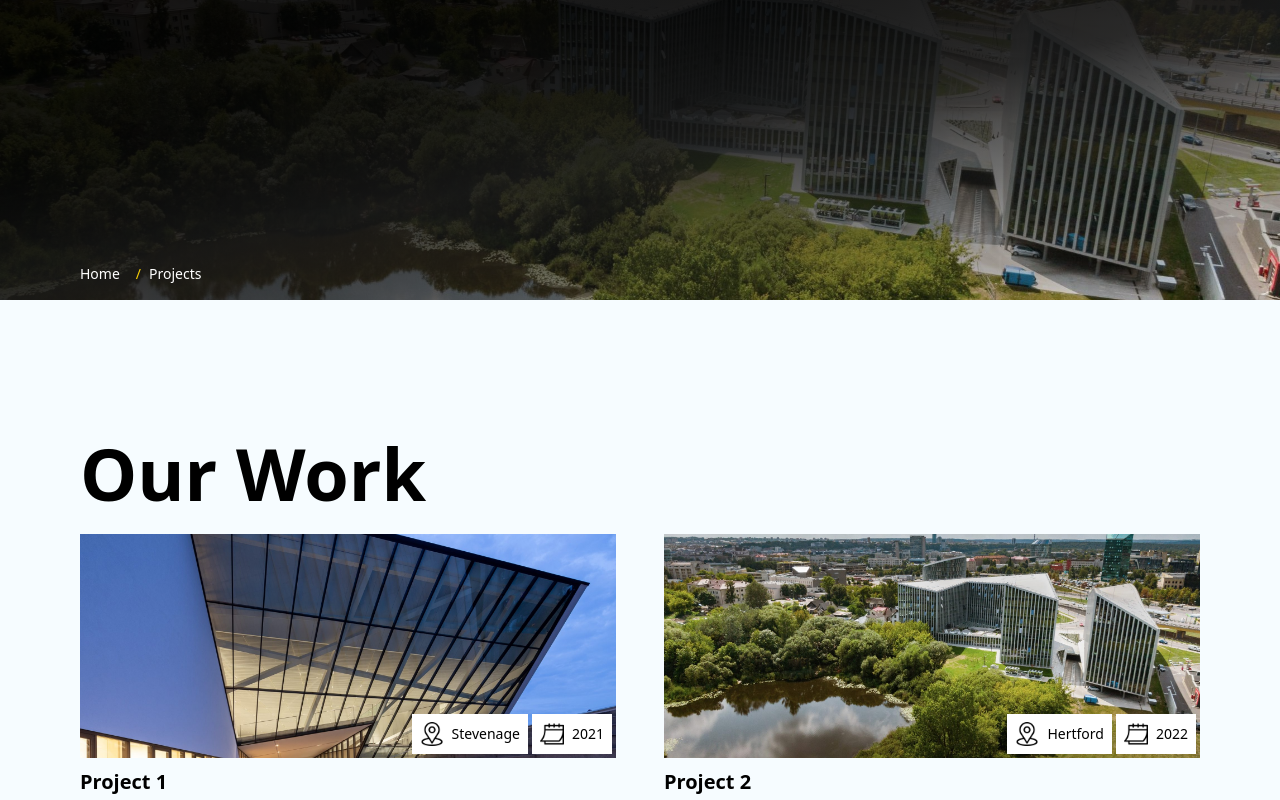
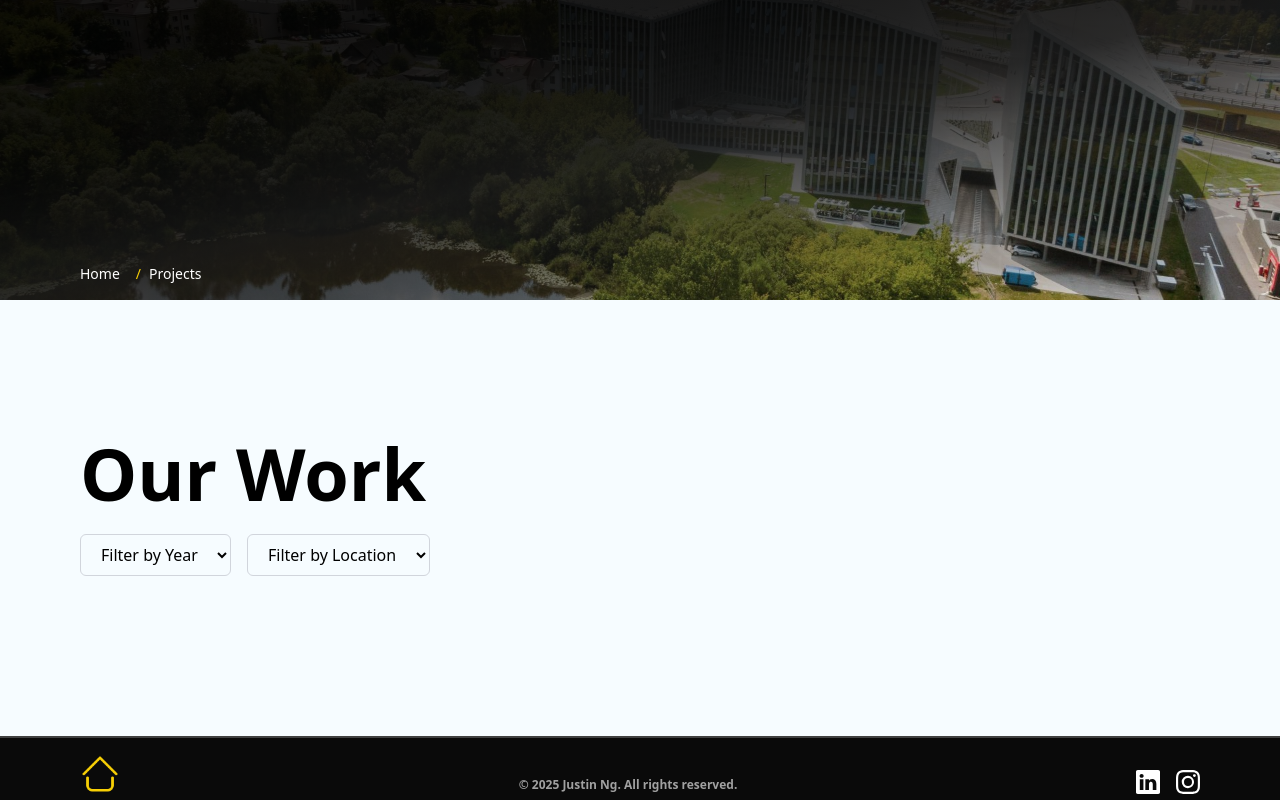
Before and after one commit to Justinng26/contractor-app, a Next.js app: page /projects in a window 1280 px wide. Shown: the top 800 px of the page. Built offline with nearby package versions, Linux system fonts and the light colour scheme.

Commit message:
added filtering to projects page

```diff
--- /dev/null
+++ b/app/projects/components/Filtering.tsx
@@ -0,0 +1,57 @@
+"use client";
+import React from "react";
+import { SearchParams } from "@/types/route";
+import { usePathname, useRouter, useSearchParams } from "next/navigation";
+
+interface FilteringProps {
+  years: number[];
+  locations: string[];
+}
+
+const Filtering = ({ years, locations }: FilteringProps) => {
+  const router = useRouter();
+  const pathname = usePathname();
+  const searchParams = useSearchParams();
+
+  const handleChange = (e: React.ChangeEvent<HTMLSelectElement>) => {
+    const { name, value } = e.target;
+
+    const params = new URLSearchParams(searchParams.toString());
+    params.set(name, value);
+
+    router.push(pathname + "?" + params.toString());
+  };
+  return (
+    <div className="flex gap-4 mb-8">
+      <select
+        name="year"
+        className="border border-gray-300 rounded-md px-4 py-2"
+        onChange={handleChange}
+        defaultValue={searchParams.get(SearchParams.YEAR) as string}
+      >
+        <option value="">Filter by Year</option>
+        {years.map((year) => (
+          <option key={year} value={year}>
+            {year}
+          </option>
+        ))}
+      </select>
+
+      <select
+        name="location"
+        className="border border-gray-300 rounded-md px-4 py-2"
+        onChange={handleChange}
+        defaultValue={searchParams.get(SearchParams.LOCATION) as string}
+      >
+        <option value="">Filter by Location</option>
+        {locations.map((location) => (
+          <option key={location} value={location}>
+            {location}
+          </option>
+        ))}
+      </select>
+    </div>
+  );
+};
+
+export default Filtering;
--- a/app/projects/page.tsx
+++ b/app/projects/page.tsx
@@ -3,8 +3,29 @@ import SectionSplit from "@/components/SectionSplit";
 import Banner from "@/modules/Banner";
 import Link from "next/link";
 import Project from "./components/Project";
+import Filtering from "./components/Filtering";
+import { SearchParams } from "@/types/route";
 
-export default function ProjectsPage() {
+export default function ProjectsPage({
+  searchParams,
+}: {
+  searchParams: { [key: string]: string | string[] | undefined };
+}) {
+  const years = [...new Set(projects.map((project) => project.year))];
+  const locations = [...new Set(projects.map((project) => project.location))];
+
+  const filteredProjects = projects.filter((project) => {
+    const year = searchParams[SearchParams.YEAR];
+    const location = searchParams[SearchParams.LOCATION];
+
+    if (year && location) {
+      return project.year == Number(year) && project.location == location;
+    } else if (year) {
+      return project.year == Number(year);
+    } else if (location) {
+      return project.location == location;
+    }
+  });
   return (
     <>
       <Banner />
@@ -12,9 +33,10 @@ export default function ProjectsPage() {
       <SectionSplit>
         <Container>
           <h1 className="mb-4">Our Work</h1>
+          <Filtering years={years} locations={locations} />
 
           <div className="grid grid-cols-1 md:grid-cols-2 gap-4 md:gap-12">
-            {projects.map((project) => (
+            {filteredProjects.map((project) => (
               <Link href={`/projects/${project.id}`} key={project.title}>
                 <Project {...project} />
               </Link>
@@ -51,7 +73,7 @@ const projects = [
   {
     id: 4,
     title: "Project 4",
-    year: 2023,
+    year: 2025,
     location: "Stevenage",
     images: ["/hero.jpg"],
   },
--- /dev/null
+++ b/types/route.ts
@@ -0,0 +1,4 @@
+export enum SearchParams {
+  YEAR = "year",
+  LOCATION = "location",
+}
```
